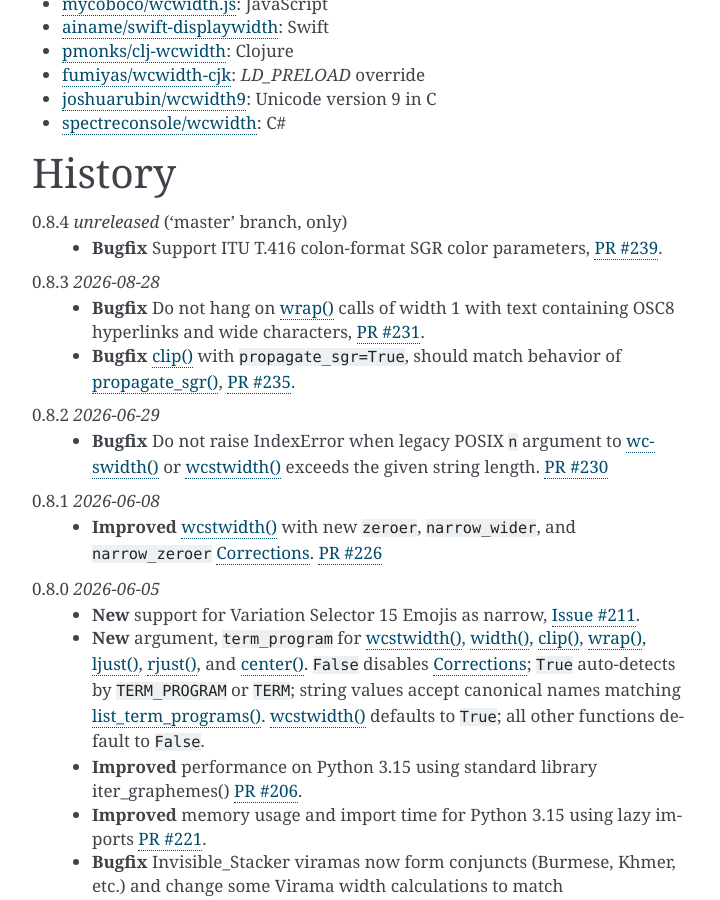
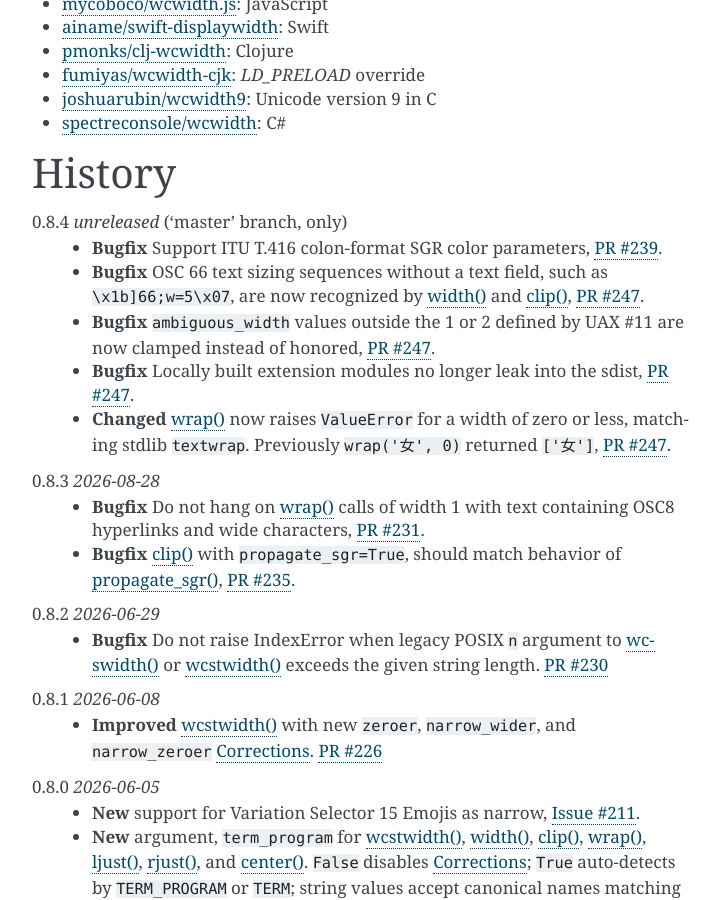
Before and after one commit to jquast/wcwidth, a Sphinx documentation site: the page built from docs/intro.rst, in a window 1280 px wide and 900 px high, scrolled down 12971 px. Shown: the whole window, without its empty margins (388-1108 px from the left). Built offline with Sphinx 7.4.7, drawn with Linux system fonts in a browser that asks for light colours.

```diff
--- a/docs/intro.rst
+++ b/docs/intro.rst
@@ -644,6 +644,13 @@
 =======
 0.8.4 *unreleased* ('master' branch, only)
   * **Bugfix** Support ITU T.416 colon-format SGR color parameters, `PR #239`_.
+  * **Bugfix** OSC 66 text sizing sequences without a text field, such as ``\x1b]66;w=5\x07``,
+    are now recognized by `width()`_ and `clip()`_, `PR #247`_.
+  * **Bugfix** ``ambiguous_width`` values outside the 1 or 2 defined by UAX #11 are now clamped
+    instead of honored, `PR #247`_.
+  * **Bugfix** Locally built extension modules no longer leak into the sdist, `PR #247`_.
+  * **Changed** `wrap()`_ now raises ``ValueError`` for a width of zero or less, matching stdlib
+    ``textwrap``.  Previously ``wrap('女', 0)`` returned ``['女']``, `PR #247`_.
 
 0.8.3 *2026-08-28*
   * **Bugfix** Do not hang on `wrap()`_ calls of width 1 with text containing OSC8 hyperlinks and
@@ -912,6 +919,7 @@
 .. _`PR #231`: https://github.com/jquast/wcwidth/pull/231
 .. _`PR #235`: https://github.com/jquast/wcwidth/pull/235
 .. _`PR #239`: https://github.com/jquast/wcwidth/pull/239
+.. _`PR #247`: https://github.com/jquast/wcwidth/pull/247
 .. _`Issue #101`: https://github.com/jquast/wcwidth/issues/101
 .. _`Issue #155`: https://github.com/jquast/wcwidth/issues/155
 .. _`Issue #190`: https://github.com/jquast/wcwidth/issues/190
```
Also changed, not shown: 1 other file.
